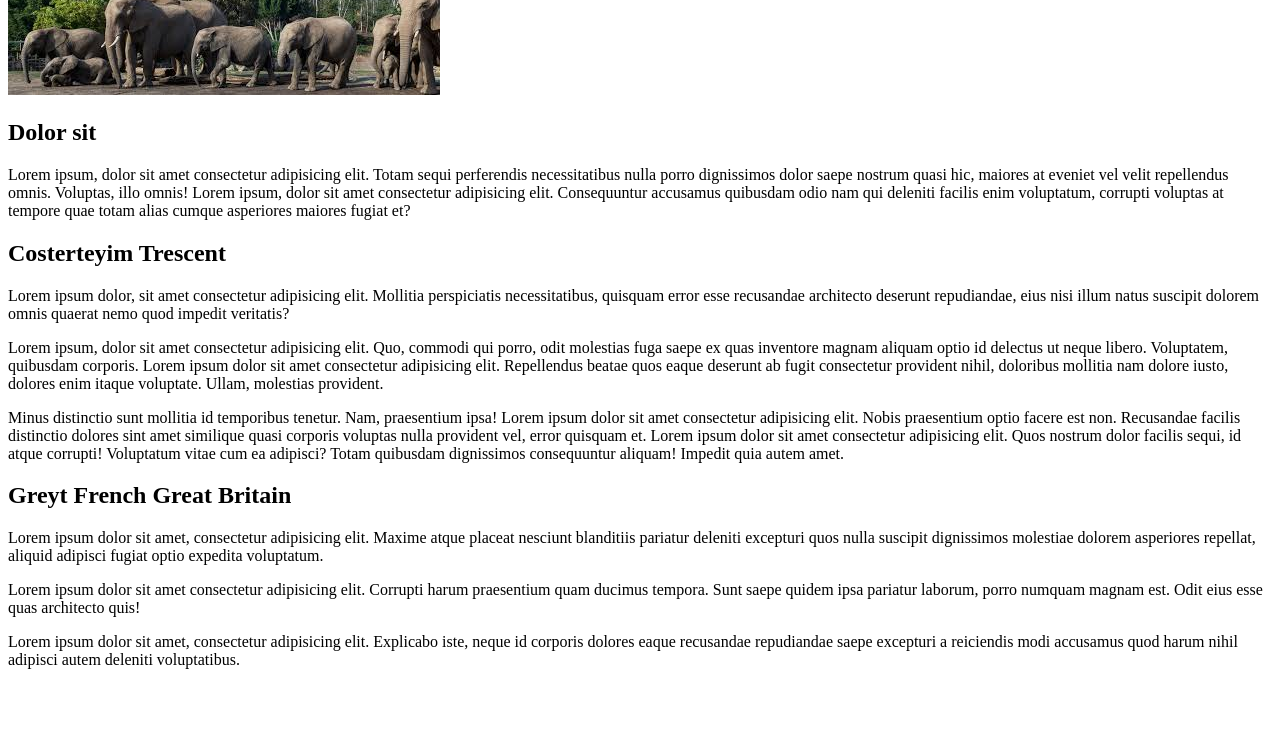
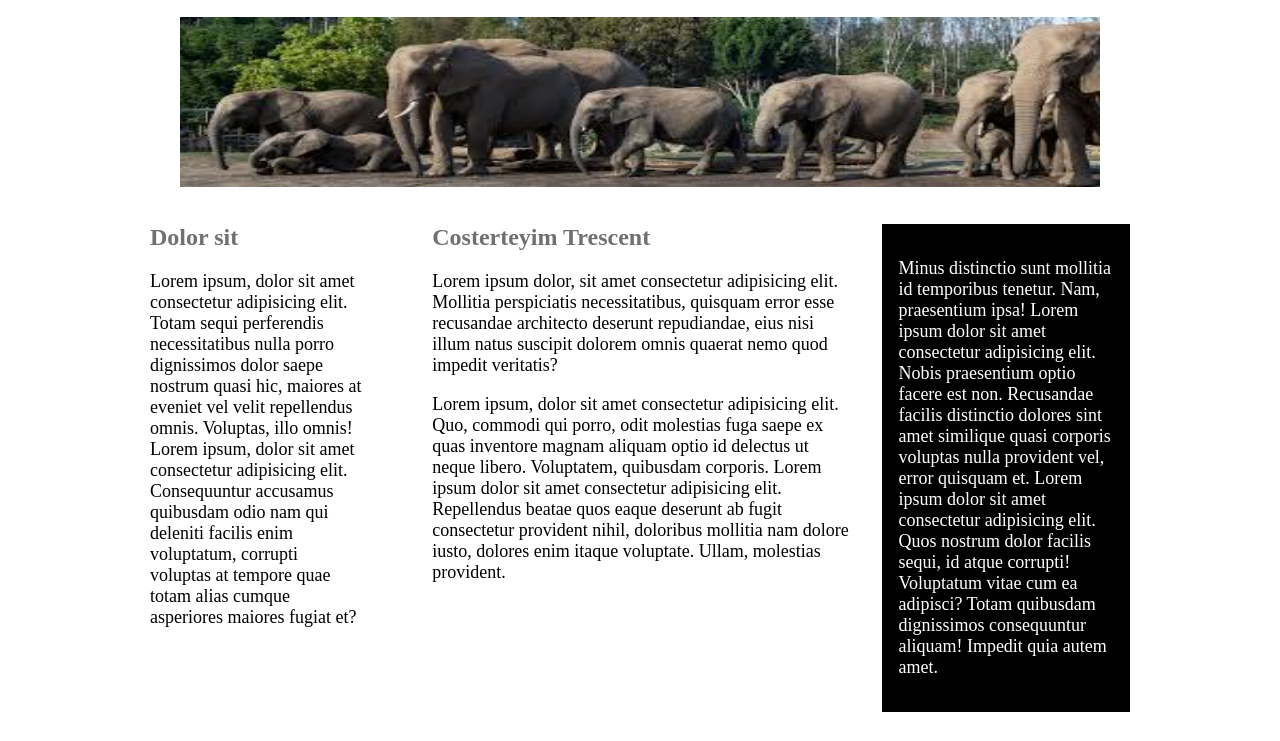
Before and after one commit to rehagursel/css-projects-vanilla, a plain HTML site: page blog_page_demo/index.html in a window 1280 px wide. Shown: the part 102-843 px from the top of the page. Before the commit the page ends 800 px from the top, so only its background shows below. Drawn offline with Linux system fonts and the light colour scheme.

Commit message:
Update and rename blog_page.html to index.html

```diff
--- a/blog_page_demo/blog_page.html
+++ b/blog_page_demo/index.html
@@ -4,8 +4,8 @@
     <meta charset="UTF-8">
     <meta http-equiv="X-UA-Compatible" content="IE=edge">
     <meta name="viewport" content="width=device-width, initial-scale=1.0">
-    <title>BlogPage</title>
-    <link rel="stylesheet" href="blog_page.css">
+    <title>BlogPageDemo</title>
+    <link rel="stylesheet" href="style.css">
 </head>
 <body>
 <main class="container">
```
